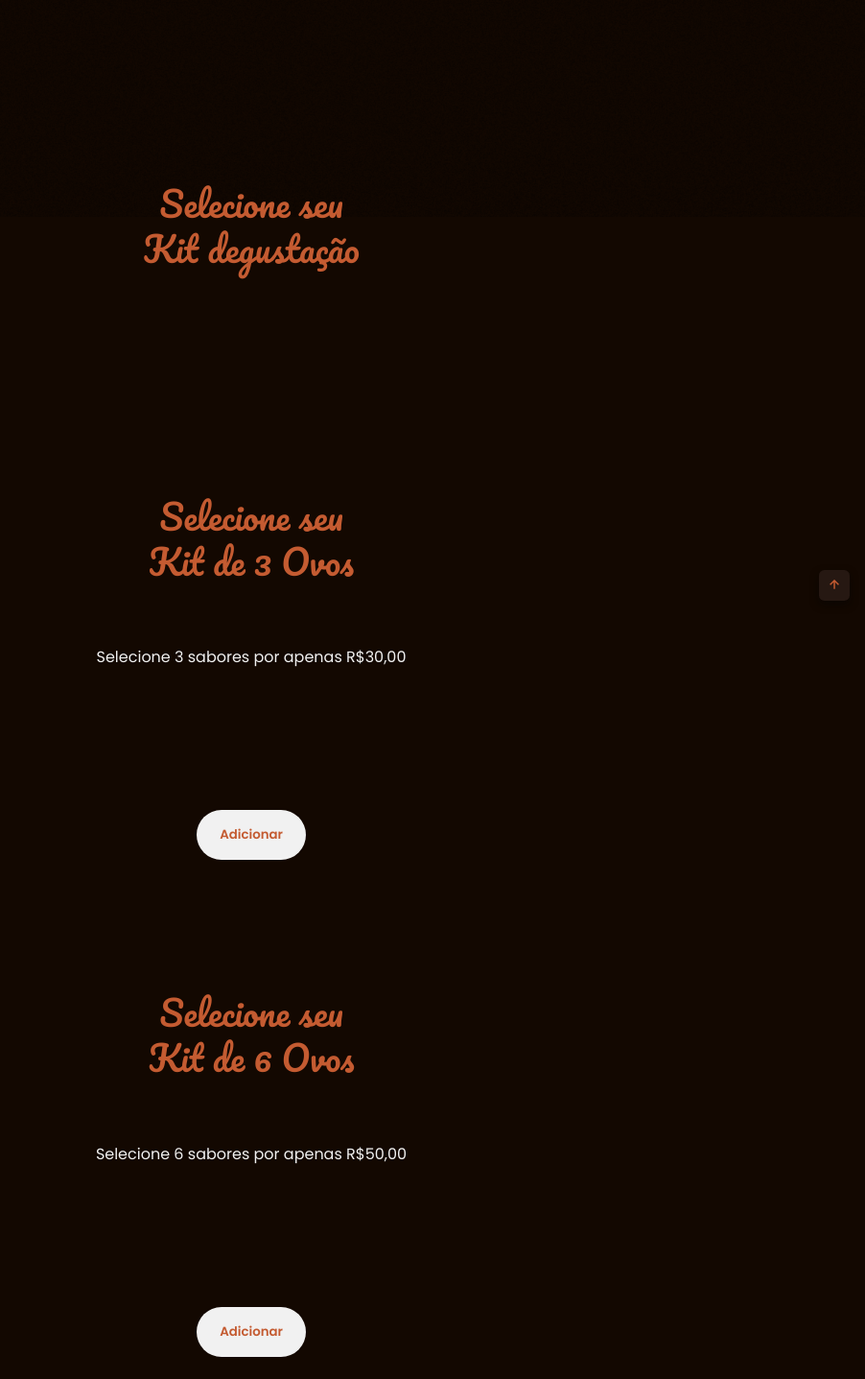
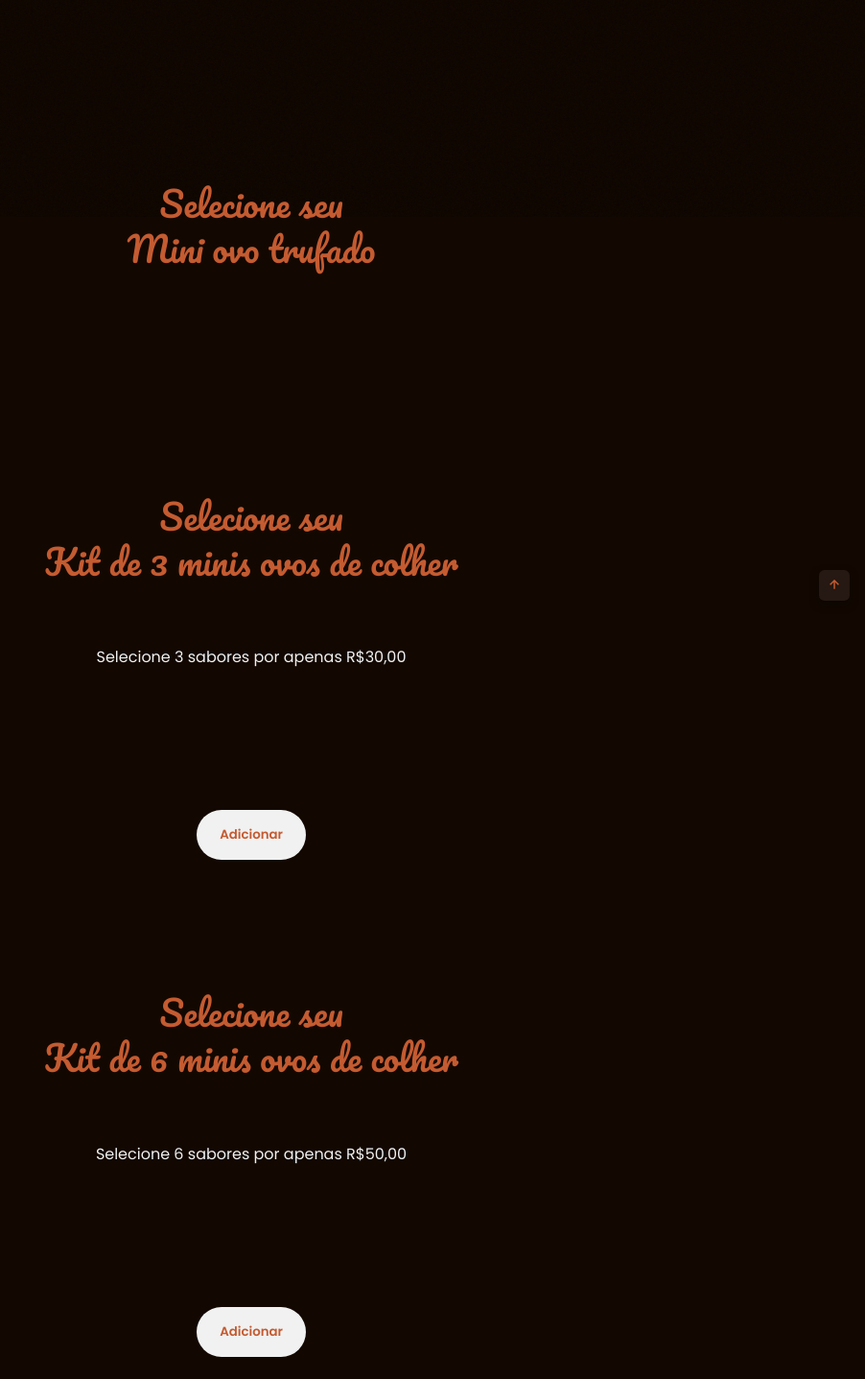
Before and after one commit to 07jaozin/Venda_ovos_de_pascoa_flask, a Flask app: page /itens in a window 1280 px wide. Shown: the part 574-2011 px from the top of the page at 96% size, without its empty margins (378-1280 px from the left). Run offline with Flask 2, Linux system fonts and the light colour scheme; data that the repository does not hold is empty; some web fonts are replaced.

Commit message:
excluindo dados

```diff
--- a/projeto/app.py
+++ b/projeto/app.py
@@ -113,7 +113,7 @@ class PedidoPago(db.Model):
 
 with app.app_context():
 
-    #db.drop_all() #apaga todos os dados
+    db.drop_all() #apaga todos os dados
     db.create_all()
 
 @app.route('/')
--- a/projeto/templates/itens.html
+++ b/projeto/templates/itens.html
@@ -136,7 +136,7 @@
             <section class="items section" id="Minis">
                 <div class="shape_big"></div>
                 <h2 class="section__title">Selecione seu <br>
-                    Kit degustação</h2>
+                    Mini ovo trufado</h2>
 
                     <div class="items__container container grid">
 
@@ -165,7 +165,7 @@
             <form action="{{ url_for('adicionar_ao_carrinho', categoria='Kit 3 sabores') }}" method="post" class="items section" id="kitTres">
                 <div class="shape_big"></div>
                 <h2 class="section__title">Selecione seu <br>
-                    Kit de 3 Ovos</h2>
+                    Kit de 3 minis ovos de colher</h2>
                 <center>
                 <p class="home__description">
                        Selecione 3 sabores por apenas R$30,00
@@ -207,7 +207,7 @@
             <form action="{{ url_for('adicionar_ao_carrinho', categoria='Kit 6 sabores') }}" method="post" class="items section" id="kitSeis">
                 <div class="shape_big"></div>
                 <h2 class="section__title">Selecione seu <br>
-                    Kit de 6 Ovos</h2>
+                    Kit de 6 minis ovos de colher</h2>
                 <center>
                 <p class="home__description">
                        Selecione 6 sabores por apenas R$50,00
```
